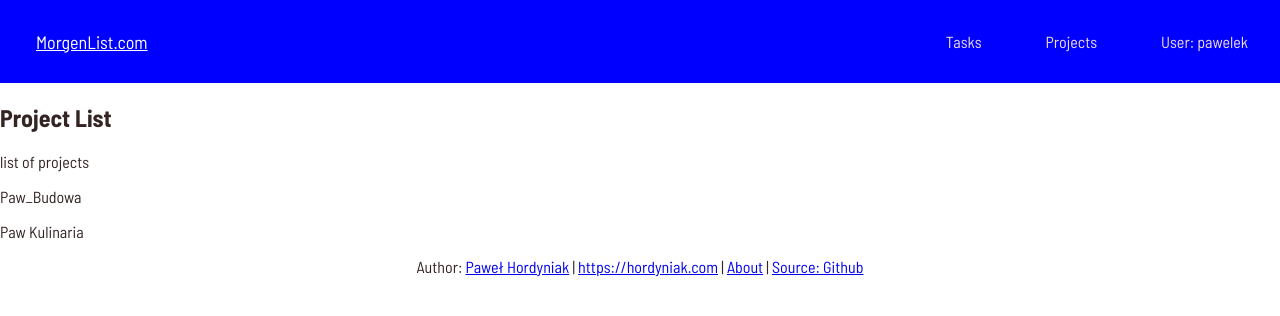
After one commit to Pawel-9215/TaskManager, a Django app: page /project_list in a window 1280 px wide. The commit adds this page. Shown: the top 316 px of the page. Run offline with Django 3.2, Linux system fonts and the light colour scheme; a user stored in the database is signed in; data comes from the database, SQL or seed files in the repository.

Commit message:
Project list

```diff
--- a/tasktrack/templates/base.html
+++ b/tasktrack/templates/base.html
@@ -18,11 +18,11 @@
 <body>
     <!-- navbar -->
     <nav class="MyNavbar">
-        <a href="#" class="site-logo">MorgenList.com</a>
+        <a href="{% url 'task_list' %}" class="site-logo">MorgenList.com</a>
         <ul class="nav-links">
             {% if request.user.is_authenticated %}
                 <li class='nav-item'><a href="{% url 'task_list' %}">Tasks</a></li>
-                <li class='nav-item'><a href="#">Projects</a></li>
+                <li class='nav-item'><a href="{% url 'project_list' %}">Projects</a></li>
                 <li class='nav-item'><a href="{% url 'logout' %}">User: {{ request.user }}</a></li>
             {% else %}
                 <li class='nav-item'><a href="{% url 'user_login' %}">Login</a></li>
@@ -49,6 +49,6 @@
     {% endblock content %}
 
     <!-- lol footer? -->
-    <p class="footer">Author: Paweł Hordyniak | <a href="https://hordyniak.com">https://hordyniak.com</a> | <a href="{% url 'about' %}">About</a> | <a href="https://github.com/Pawel-9215/TaskManager">Source: Github</a></p>
+    <p class="footer">Author: <a href="mailto:hordyniak@gmail.com">Paweł Hordyniak</a> | <a href="https://hordyniak.com">https://hordyniak.com</a> | <a href="{% url 'about' %}">About</a> | <a href="https://github.com/Pawel-9215/TaskManager">Source: Github</a></p>
 </body>
 </html>
--- /dev/null
+++ b/tasktrack/templates/project_list.html
@@ -0,0 +1,13 @@
+{% extends "base.html" %}
+{% block content %}
+
+<h2 class = "title">Project List</h2>
+<p>list of projects</p>
+
+<div class='project_list'>
+    {% for project in project_list %}
+    <p>{{ project.title }}</p>
+    {% endfor %}
+</div>
+
+{% endblock %}
--- a/tasktrack/urls.py
+++ b/tasktrack/urls.py
@@ -4,6 +4,7 @@ from django.contrib.auth.views import LogoutView
 
 urlpatterns = [
     path('', views.TaskList.as_view(), name='task_list'),
+    path('project_list', views.ProjectList.as_view(), name='project_list'),
     path('task_done/', views.TaskListDone.as_view(), name='task_done'),
     path('about/', views.AboutView.as_view(), name='about'),
     path('create_task/', views.CreateTaskView.as_view(), name='create_task'),
--- a/tasktrack/views.py
+++ b/tasktrack/views.py
@@ -1,3 +1,4 @@
+from django.contrib import auth
 from django.shortcuts import render, redirect
 from django.views import generic
 from .models import Project, STATUS, Task
@@ -51,6 +52,17 @@ class TaskList(LoginRequiredMixin, generic.ListView):
         context['task_list'] = context['task_list'].filter(author=self.request.user)
         context['task_list'] = context['task_list'].filter(status=0).order_by('created_on')
         context['projects'] = Project.objects.filter(owner=self.request.user)
+        return context
+
+class ProjectList(LoginRequiredMixin, generic.ListView):
+    login_url = '/login/'
+    model = Project
+    context_object_name = 'project_list'
+    template_name = 'project_list.html'
+
+    def get_context_data(self, **kwargs):
+        context = super().get_context_data(**kwargs)
+        context['project_list'] = context['project_list'].filter(owner=self.request.user)
         return context
 
 class AboutView(generic.TemplateView):
```
